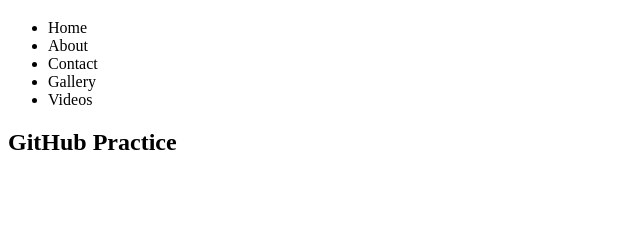
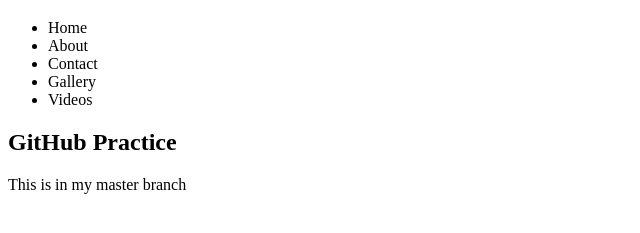
Before and after one commit to agilligan27/m1-hw1-gilligan-amy, a plain HTML site: page index.html in a window 1280 px wide. Shown: the part 61-294 px from the top of the page, without its empty margins (0-640 px from the left). Drawn offline with Linux system fonts and the light colour scheme.

Commit message:
Add paragraph to main

```diff
--- a/index.html
+++ b/index.html
@@ -22,6 +22,7 @@
     </header>
     <main>
         <h2>GitHub Practice</h2>
+        <p>This is in my master branch</p>
 
     </main>
     <footer>
```
